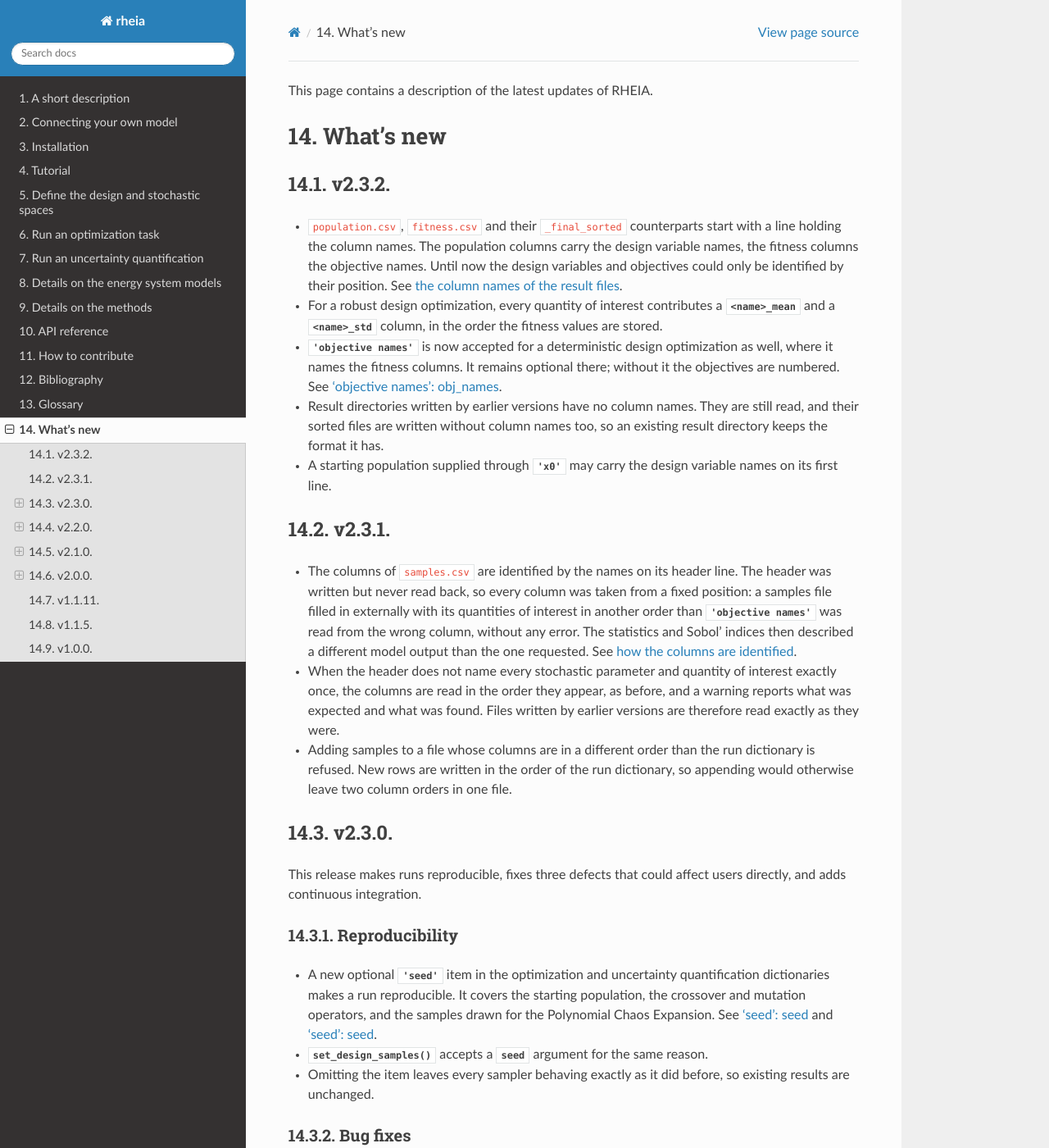
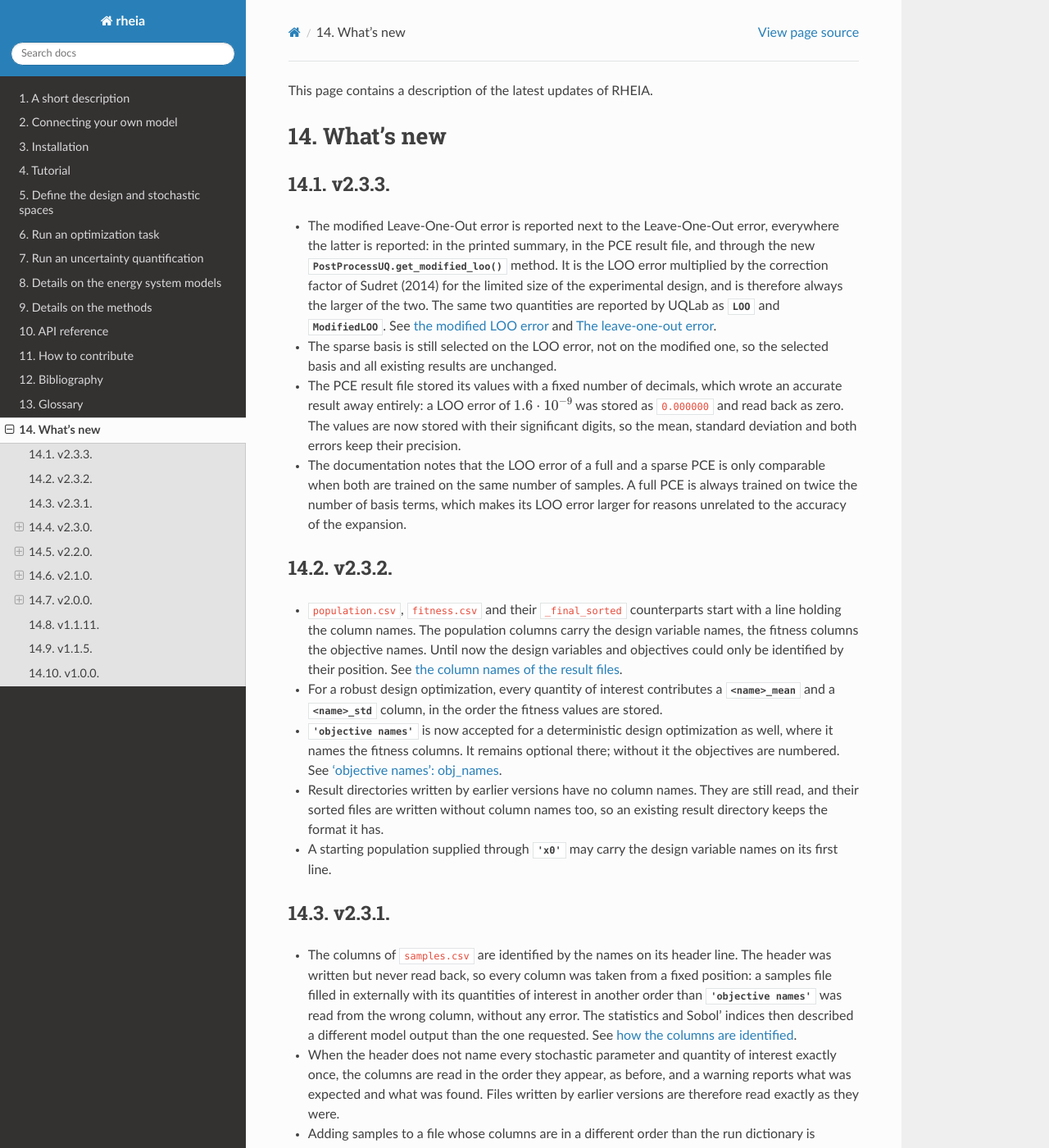
Before and after one commit to rheia-framework/RHEIA, a Sphinx documentation site: the page built from docs/sphinx/whatsnew.rst, in a window 1280 px wide and 1400 px high. Shown: the whole window at 82% size. Built offline with Sphinx 7.4.7 and the Read the Docs theme 3.1.0, drawn with Linux system fonts in a browser that asks for light colours; pages that are not in the unit, such as notebooks, are missing from menus; some of the changed text lies outside the part shown.

Commit message:
Report the modified LOO error next to the LOO error (v2.3.3)
The leave-one-out error underestimates the generalization error when the
experimental design is small. Sudret (2014), Eq.(44), corrects for this
with a factor

    T(P,N) = N / (N - P) * (1 + trace((A^T A)^-1))

which is always larger than one and tends to one as the experimental
design grows. The corrected value is now reported next to the
uncorrected one, everywhere the latter is reported: in the printed
summary, in the PCE result file, and through a new
PostProcessUQ.get_modified_loo method. UQLab reports the same two
quantities as LOO and ModifiedLOO.

The sparse basis is still selected on the uncorrected LOO error, so the
selected basis, and every existing result, is unchanged. The correction
factor was verified against an independent calculation from the
experimental matrix.

The result file also stored its values with a fixed number of decimals,
which wrote an accurate result away entirely: a LOO error of 1.6e-09 was
stored as 0.000000 and read back as zero, and the better the expansion
the more completely its error was lost. The values are now written with
their significant digits.

Documents that the LOO error of a full and a sparse PCE is only
comparable when both are trained on the same number of samples. A full
PCE is always trained on twice the number of basis terms, so its
correction factor is at least two, while a sparse PCE of the same order
usually sits closer to one.

Verified against the numerical baseline: of the 26 captured artefacts,
none changed except the four PCE summary files, which keep every value
they had and gain the modified LOO error.

```diff
--- a/docs/sphinx/API.rst
+++ b/docs/sphinx/API.rst
@@ -212,6 +212,7 @@ The uncertainty quantification results are extracted with the methods in :py:cla
    rheia.POST_PROCESS.post_process.PostProcessUQ.get_pdf
    rheia.POST_PROCESS.post_process.PostProcessUQ.get_cdf
    rheia.POST_PROCESS.post_process.PostProcessUQ.get_loo
+   rheia.POST_PROCESS.post_process.PostProcessUQ.get_modified_loo
    rheia.POST_PROCESS.post_process.PostProcessUQ.get_mean_std
    rheia.POST_PROCESS.post_process.PostProcessUQ.get_max_sobol
 
--- a/docs/sphinx/conf.py
+++ b/docs/sphinx/conf.py
@@ -28,7 +28,7 @@ author = u'Diederik Coppitters, Panagiotis Tsirikoglou'
 # The short X.Y version
 version = u'2.3'
 # The full version, including alpha/beta/rc tags
-release = u'2.3.2'
+release = u'2.3.3'
 
 
 # -- General configuration ---------------------------------------------------
--- a/docs/sphinx/index.rst
+++ b/docs/sphinx/index.rst
@@ -23,7 +23,7 @@
    glossary
    whatsnew
 
-latest stable version: **v2.3.2**
+latest stable version: **v2.3.3**
 
 Introduction
 ============
--- a/docs/sphinx/whatsnew.rst
+++ b/docs/sphinx/whatsnew.rst
@@ -4,6 +4,32 @@ This page contains a description of the latest updates of RHEIA.
 
 What's new
 ==========
+
+v2.3.3.
+-------
+
+- The modified Leave-One-Out error is reported next to the Leave-One-Out
+  error, everywhere the latter is reported: in the printed summary, in the
+  PCE result file, and through the new
+  :py:meth:`PostProcessUQ.get_modified_loo` method. It is the LOO error
+  multiplied by the correction factor of Sudret (2014) for the limited size
+  of the experimental design, and is therefore always the larger of the
+  two. The same two quantities are reported by UQLab as :py:data:`LOO` and
+  :py:data:`ModifiedLOO`. See
+  :ref:`the modified LOO error <lab:ssmodifiedloo>` and
+  :ref:`lab:ssloodetails`.
+- The sparse basis is still selected on the LOO error, not on the modified
+  one, so the selected basis and all existing results are unchanged.
+- The PCE result file stored its values with a fixed number of decimals,
+  which wrote an accurate result away entirely: a LOO error of
+  :math:`1.6 \cdot 10^{-9}` was stored as :code:`0.000000` and read back as
+  zero. The values are now stored with their significant digits, so the
+  mean, standard deviation and both errors keep their precision.
+- The documentation notes that the LOO error of a full and a sparse PCE is
+  only comparable when both are trained on the same number of samples. A
+  full PCE is always trained on twice the number of basis terms, which
+  makes its LOO error larger for reasons unrelated to the accuracy of the
+  expansion.
 
 v2.3.2.
 -------
--- a/pyproject.toml
+++ b/pyproject.toml
@@ -4,7 +4,7 @@ build-backend = "setuptools.build_meta"
 
 [project]
 name = "rheia"
-version = "2.3.2"
+version = "2.3.3"
 description = "Robust design optimization of renewable Hydrogen and dErIved energy cArrier systems"
 readme = "README.md"
 requires-python = ">=3.11"
```
Also changed, not shown: docs/sphinx/methods.rst (+38 -0 lines), docs/sphinx/uncertainty quantification.rst (+38 -5 lines), 3 other files.
